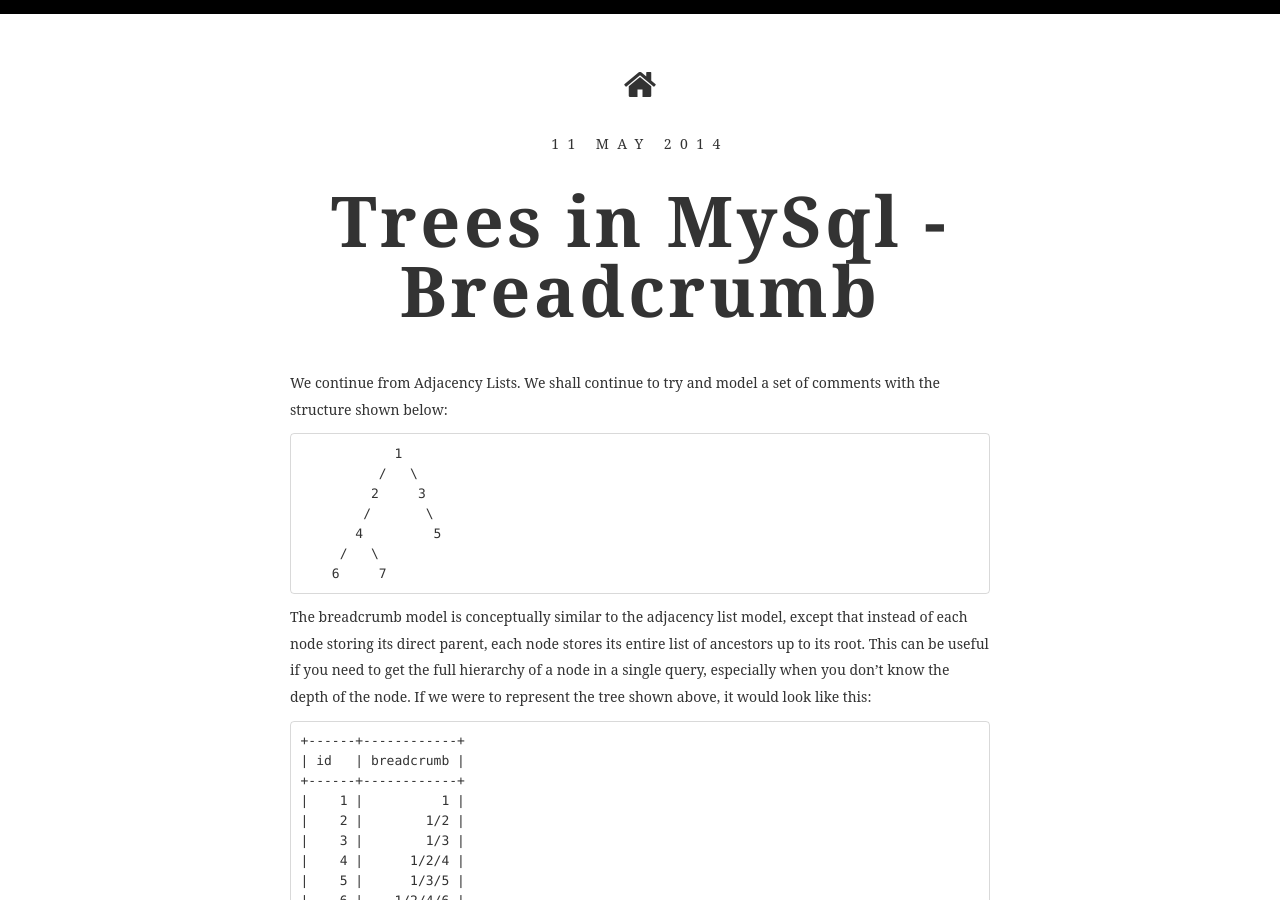
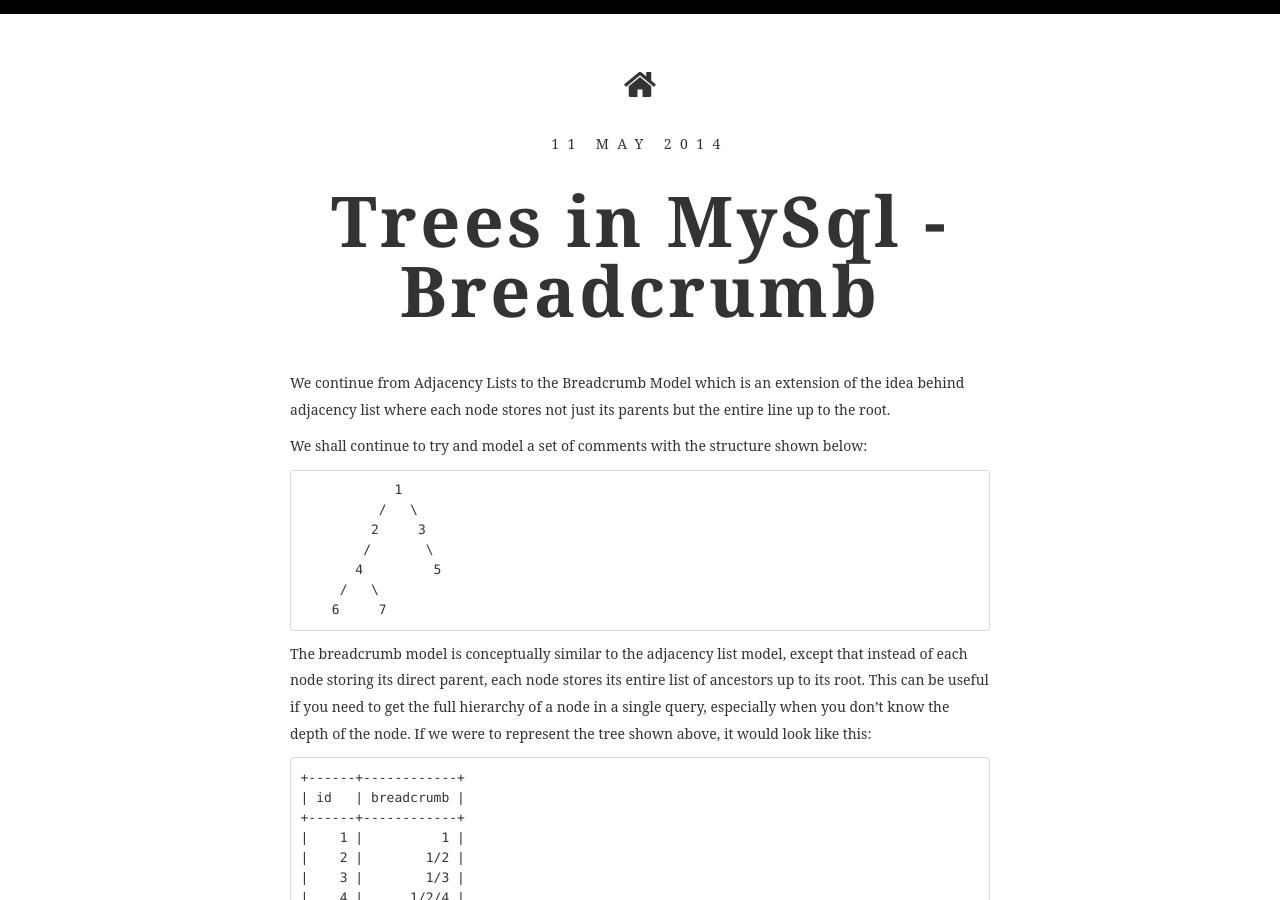
Before and after one commit to arbus/arbus.github.io, a Jekyll site: the page built from _posts/2014-05-11-Mysql-Breadcrumb.md, in a window 1280 px wide and 900 px high. Built offline with Jekyll 4.4.1, drawn with Linux system fonts in a browser that asks for light colours; some web fonts are replaced; some of the changed text lies outside the part shown.

```diff
--- a/_posts/2014-05-11-Mysql-Breadcrumb.md
+++ b/_posts/2014-05-11-Mysql-Breadcrumb.md
@@ -5,7 +5,9 @@
 categories: mysql
 ---
 
-We continue from Adjacency Lists. We shall continue to try and model a set of comments with the structure shown below:
+We continue from Adjacency Lists to the Breadcrumb Model which is an extension of the idea behind adjacency list where each node stores not just its parents but the entire line up to the root.
+
+We shall continue to try and model a set of comments with the structure shown below:
 
 
 <pre>
```
Also changed, not shown: other parts of _posts/2014-05-11-Mysql-Breadcrumb.md (+1 -1 lines), _posts/2014-05-04-Mysql-Adjacency-List.md (+1 -1 lines).
